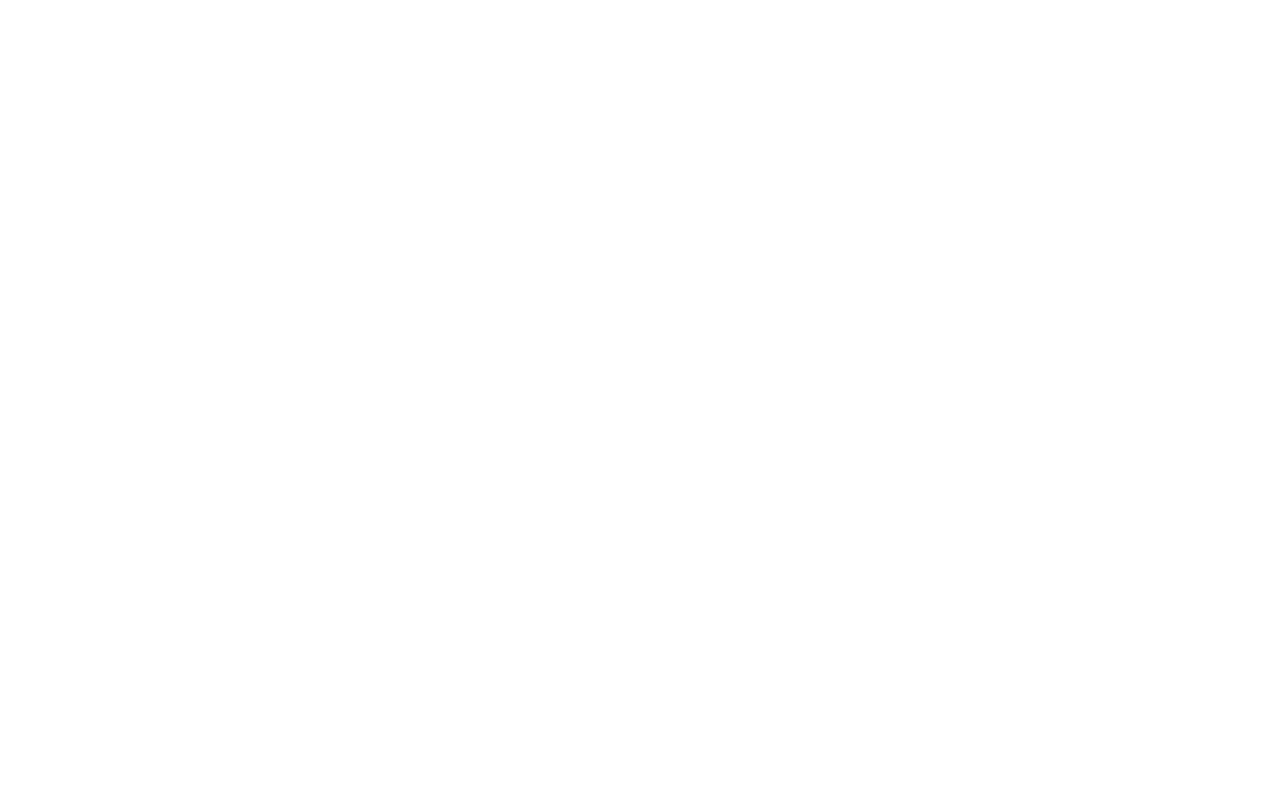
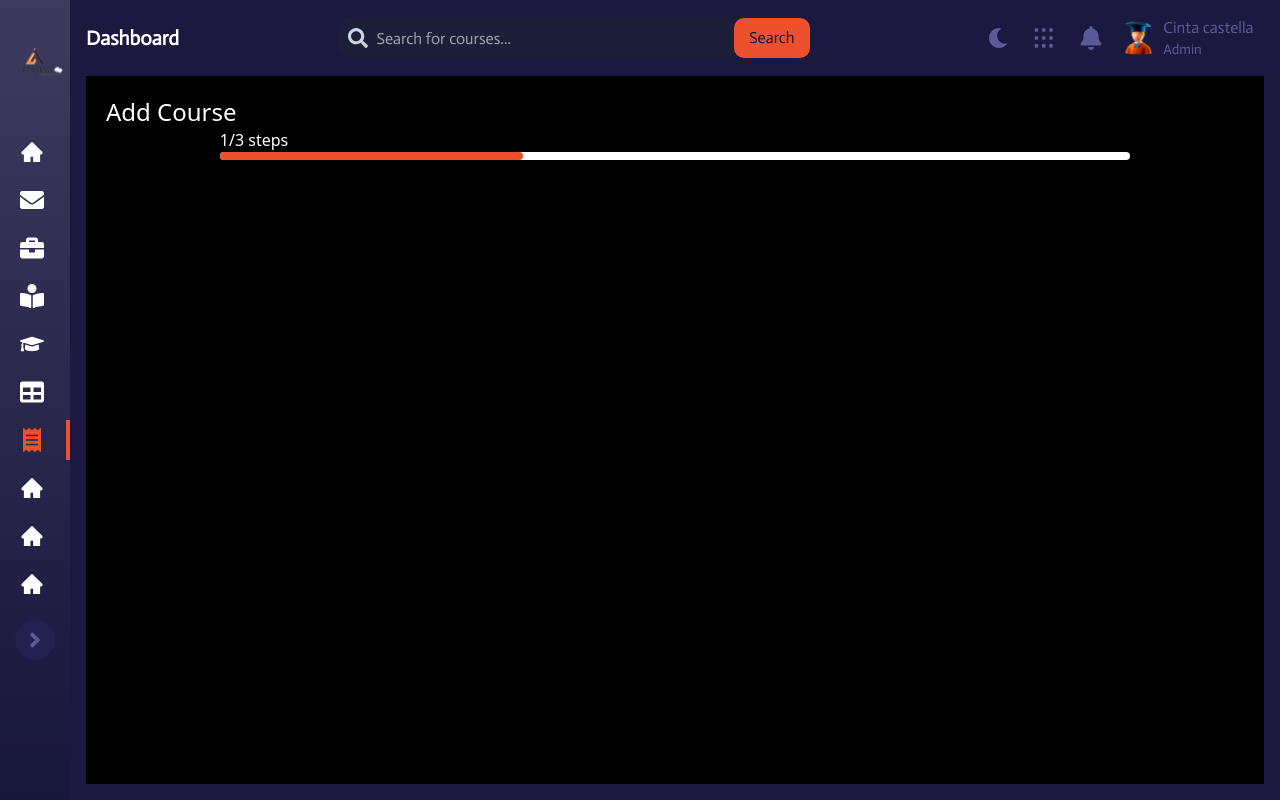
Before and after one commit to LAcademy-Elearning/frontend, a React (Vite) app: page /add_courses in a window 1280 px wide. Before the commit this address had no page. Built offline with nearby package versions, Linux system fonts and the light colour scheme.

Commit message:
adding new courses

```diff
--- a/src/Routes/Router.tsx
+++ b/src/Routes/Router.tsx
@@ -6,6 +6,7 @@
 import Students from "../pages/Students";
 import Facilitators from "../pages/Facilitators";
 import Statistics from "../pages/Statistics";
+import AddCourses from "../pages/AddCOurses";
 
 const PageRouter = () => {
   return (
@@ -17,6 +18,7 @@
         <Route path="/students" element={<Students/>} />
         <Route path="/facilitators" element={<Facilitators/>}/>
         <Route  path="/statistics" element={<Statistics/>} />
+        <Route  path="/add_courses" element={<AddCourses/>} />
       </Route>
     </Routes>
   );
--- /dev/null
+++ b/src/components/AddContent.tsx
@@ -0,0 +1,9 @@
+import React from 'react'
+
+const AddContent = () => {
+  return (
+    <div>AddContent</div>
+  )
+}
+
+export default AddContent
--- /dev/null
+++ b/src/components/AddCourse.tsx
@@ -0,0 +1,9 @@
+import React from 'react'
+
+const AddCourse = () => {
+  return (
+    <div></div>
+  )
+}
+
+export default AddCourse
--- /dev/null
+++ b/src/components/AddTopic.tsx
@@ -0,0 +1,9 @@
+import React from 'react'
+
+const AddTopic = () => {
+  return (
+    <div>AddTopic</div>
+  )
+}
+
+export default AddTopic
--- a/src/components/SideBar.tsx
+++ b/src/components/SideBar.tsx
@@ -74,8 +74,8 @@
           isOpen={isOpen}
         />
         <MenuItem
-          to="/#"
-          name="students"
+          to="/add_courses"
+          name="add courses"
           icon={<FaReceipt />}
           isOpen={isOpen}
         />
--- a/src/components/TopBar.tsx
+++ b/src/components/TopBar.tsx
@@ -29,10 +29,7 @@
       </div>
       <SearchBar width="w-full flex md:hidden"/>
     </div>
-     <div className="mt-4 text-white">
-      <h3 className="font-medium text-[18px]">{"Welcome castella"}</h3>
-      <p className=" text-xs font-light">get all courses down here</p>
-     </div>
+
     </div>
 
   );
--- /dev/null
+++ b/src/pages/AddCOurses.tsx
@@ -0,0 +1,28 @@
+import { useState } from "react";
+
+const AddCourses = () => {
+  const [page, setPage] = useState(0);
+  const pageTitles = ["Add Course", "Add Topics", "Add content", "Complete"];
+  return (
+    <div className="h-full text-white p-5">
+      <div>
+        <h1 className="text-2xl">{pageTitles[page]}</h1>
+      </div>
+      <div className=" md:w-[80%] mx-auto">
+        <p>
+          <span>{page <= 2 ? page + 1 : 3}</span>/3 steps
+        </p>
+        <div className="bg-white h-2 rounded-md">
+          <div
+          className="bg-orange rounded-md h-2 transition-all"
+            style={{
+              width: page === 0 ? "33.3%" : page == 1 ? "66.6%" : "100%",
+            }}
+          ></div>
+        </div>
+      </div>
+    </div>
+  );
+};
+
+export default AddCourses;
--- a/src/pages/Courses.tsx
+++ b/src/pages/Courses.tsx
@@ -2,17 +2,39 @@
 import { getColorAndIcon } from "../utils/courseMapping";
 import CourseLayout from "../components/CourseLayout";
 import { ScaleLoader } from "react-spinners";
+import { FaPlus } from "react-icons/fa6";
+import { Link } from "react-router-dom";
 const Courses = () => {
- let isLoading = false;
- let fetchedCourses = null;
+  const isLoading = false;
+  // let fetchedCourses = null;
   return (
-    <div className="text-white p-5 bg-[#1C1755] h-full flex justify-center">
-      <div className="grid sm:grid-cols-2  lg:grid-cols-3 xl:grid-cols-5 gap-4 h-full">
-        {isLoading && <div className="h-full flex items-center" >
+    <div className="p-5 pt-2 bg-[#1C1755] h-full">
+      <div className=" mb-4 px-4 text-white flex items-center justify-end sm:justify-between ">
+        <div className="hidden sm:block">
+          <h3 className="font-medium text-[18px]">{"Welcome castella"}</h3>
+          <p className=" text-xs font-light">get all courses down here</p>
+        </div>
+        <div>
+          <Link to={"/add_courses"}>
+          <button className=" flex items-center justify-center gap-2 bg-orange p-3 rounded-lg self-end">
+            <FaPlus/>
+            <span> Add new courses</span>
+          </button>
+          </Link>
+        </div>
+      </div>
+      <div className="text-white flex justify-center">
+        <div className="grid sm:grid-cols-2  lg:grid-cols-3 xl:grid-cols-4 gap-4 h-full">
+          {isLoading && (
+            <div className="h-full flex items-center">
               <ScaleLoader color="#EC502C" />
-          </div>}
-        {courses && courses.map((course, index) => {
-          const { bgColor, enrollColor, icon } = getColorAndIcon(course.name);
+            </div>
+          )}
+          {courses &&
+            courses.map((course, index) => {
+              const { bgColor, enrollColor, icon } = getColorAndIcon(
+                course.name
+              );
               return (
                 <CourseLayout
                   key={index}
@@ -28,6 +50,7 @@
             })}
         </div>
       </div>
+    </div>
   );
 };
 
```
Lines whose indentation alone changed are shown as unchanged.
